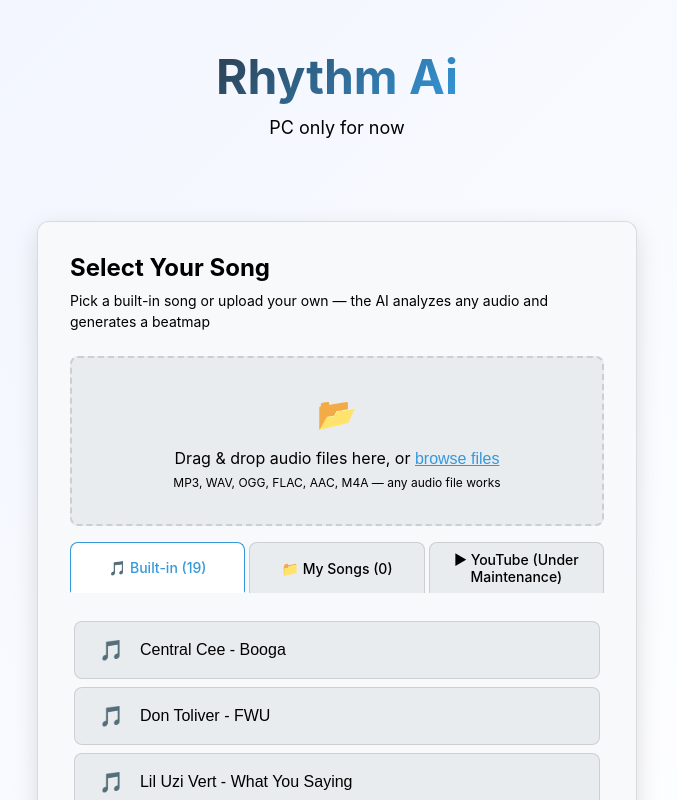
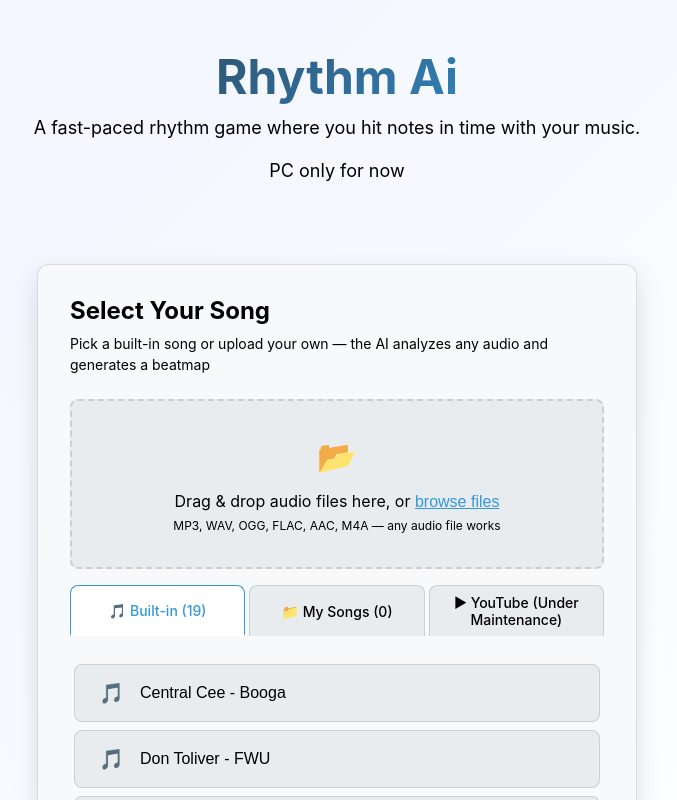
Before and after one commit to danielfrankin85-blip/RhythmAi, a React (Vite) app: page / in a window 1280 px wide. Shown: the whole page, without its empty margins (303-980 px from the left). Built offline with nearby package versions, Linux system fonts and the light colour scheme.

Commit message:
chore(ui): add short game description under title

```diff
--- a/src/components/App.tsx
+++ b/src/components/App.tsx
@@ -721,6 +721,7 @@ export function App() {
         <div className="menu">
           <div className="menu__header">
             <h1 className="menu__title">Rhythm Ai</h1>
+            <p className="menu__subtitle">A fast-paced rhythm game where you hit notes in time with your music.</p>
             <p className="menu__subtitle">PC only for now</p>
           </div>
           <div className="menu__content">
```
